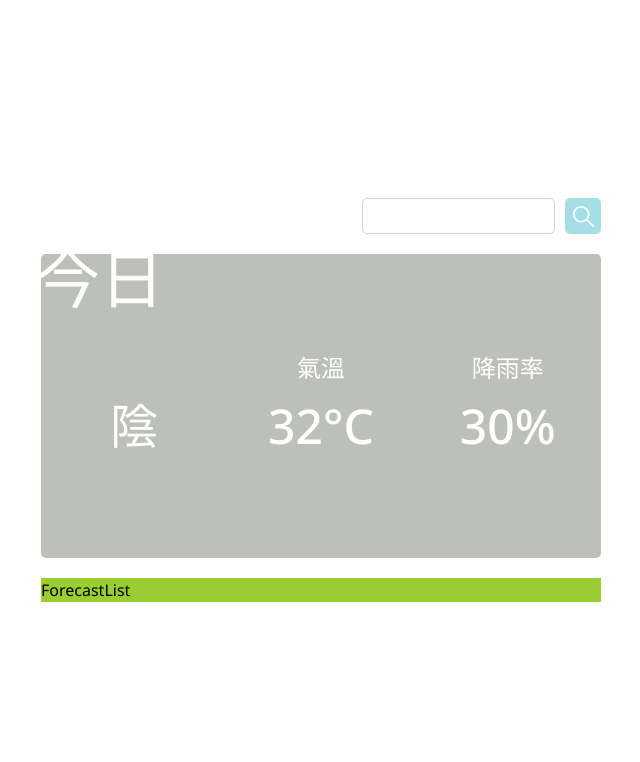
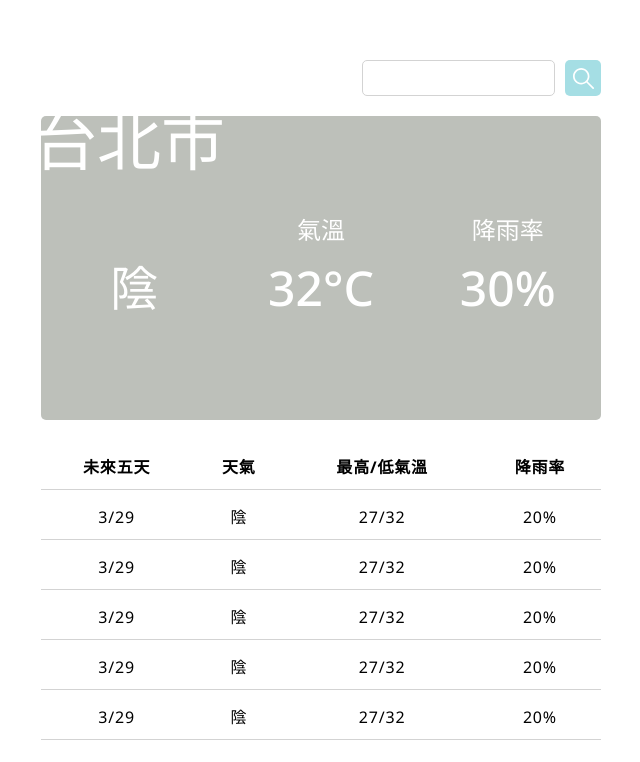
Before and after one commit to Kim716/Hows_the_weather, a React (Vite) app: page / in a window 1280 px wide. Shown: the top 762 px of the page, without its empty margins (319-959 px from the left). Built offline with nearby package versions, Linux system fonts and the light colour scheme.

Commit message:
feat: add ForecastList with fundamental style

```diff
--- a/src/App.jsx
+++ b/src/App.jsx
@@ -11,15 +11,17 @@ const StyledDiv = styled.div`
   height: 100vh;
   margin: 0 auto;
   padding: 20px;
+  overflow-y: scroll;
 
   display: flex;
   flex-direction: column;
   justify-content: center;
+  gap: 20px;
 
-  // 只更動下一子層的 div
+  /* // 只更動下一子層的 div
   > div {
     margin: 10px auto;
-  }
+  } */
 `;
 
 function App() {
--- a/src/components/ForecastList.jsx
+++ b/src/components/ForecastList.jsx
@@ -1,12 +1,50 @@
 import styled from 'styled-components';
 
 const StyledDiv = styled.div`
-  background-color: yellowgreen; //TODO
   width: 100%;
+
+  table {
+    width: 100%;
+    border-collapse: collapse;
+    letter-spacing: 0.05rem;
+    table-layout: auto;
+    text-align: center;
+
+    th,
+    td {
+      padding: 15px 10px 10px;
+      border-bottom: 0.5px solid lightgray;
+    }
+  }
 `;
 
 function ForecastList() {
-  return <StyledDiv>ForecastList</StyledDiv>;
+  const renderedRows = [1, 2, 3, 4, 5].map((el) => {
+    return (
+      <tr key={el}>
+        <td>3/29</td>
+        <td>陰</td>
+        <td>27/32</td>
+        <td>20%</td>
+      </tr>
+    );
+  });
+
+  return (
+    <StyledDiv>
+      <table>
+        <thead>
+          <tr>
+            <th>未來五天</th>
+            <th>天氣</th>
+            <th>最高/低氣溫</th>
+            <th>降雨率</th>
+          </tr>
+        </thead>
+        <tbody>{renderedRows}</tbody>
+      </table>
+    </StyledDiv>
+  );
 }
 
 export default ForecastList;
--- a/src/components/TodayPanel.jsx
+++ b/src/components/TodayPanel.jsx
@@ -3,14 +3,14 @@ import styled from 'styled-components';
 const StyledDiv = styled.div`
   background-color: var(--gray-1); //TODO
   width: 100%;
-  height: 40%;
+  flex-basis: 40%;
   border-radius: 5px;
   overflow: hidden;
 
   h2 {
     position: relative;
     top: -23px;
-    left: -5px;
+    left: -8px;
     color: white;
     font-size: 4rem;
     font-weight: 500;
@@ -51,7 +51,7 @@ const StyledDiv = styled.div`
 function TodayPanel() {
   return (
     <StyledDiv>
-      <h2>今日</h2>
+      <h2>台北市</h2>
       <div className="info">
         <div className="weather">陰</div>
         <div className="temp">
```
